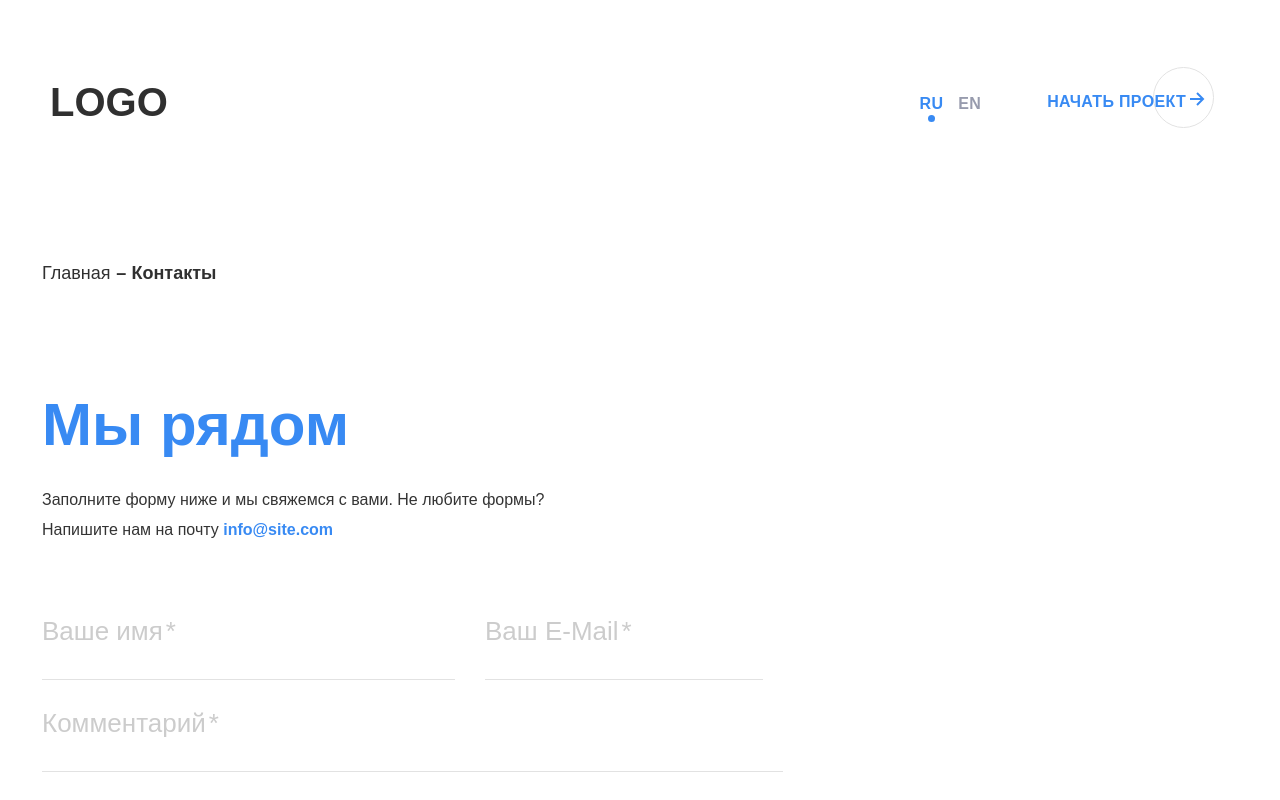
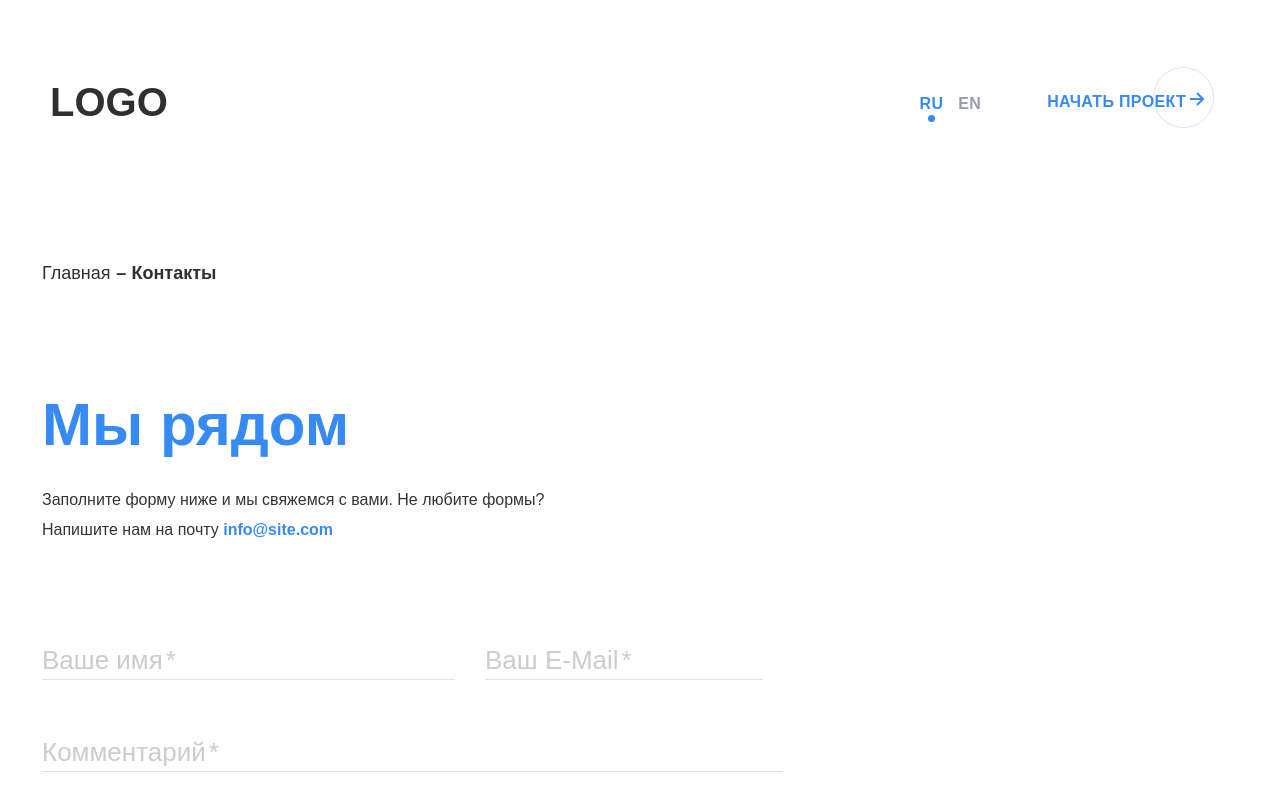
Before and after one commit to polechkapo/test_toimi, a React (Create React App) app: page / in a window 1280 px wide. Built offline with nearby package versions, Linux system fonts and the light colour scheme.

Commit message:
fixed bugs

```diff
--- a/src/components/App/FormPage/Content/content.module.scss
+++ b/src/components/App/FormPage/Content/content.module.scss
@@ -168,7 +168,7 @@
 
   &__form-name-p {
     position: absolute;
-    top: -83%;
+    top: 0;
     z-index: 9;
     font-family: "Gilroy", sans-serif;
     font-style: normal;
@@ -182,7 +182,7 @@
   &__form-name:focus + &__form-name-p,
   &__form-name:active + &__form-name-p,
   &__form-name:valid + &__form-name-p {
-    top: -171%;
+    top: -100%;
     font-size: 16px;
   }
 
@@ -266,7 +266,8 @@
     &__form-button {
       position: absolute;
       top: 121%;
-      right: 59%;
+      left: 0%;
+      margin-left: 0;
     }
 
     &__form-name:focus + &__form-name-p,
@@ -282,6 +283,8 @@
   .content {
     margin-left: 10%;
     position: relative;
+    margin-right: 10%;
+    width: 80%;
     &__breadcrums-item {
       font-size: 12px;
       line-height: 14px;
@@ -320,7 +323,8 @@
     &__form-button {
       position: absolute;
       top: 84%;
-      right: 3%;
+      left: 0;
+      margin-left: 0;
     }
 
     &__form-checkbox-input::after {
@@ -355,6 +359,6 @@
   background-repeat: no-repeat;
 }
 
-input[type="text"] {
+input[type="text"], input[type="email"]{
   color: var(--basic-black);
 }
--- a/src/components/App/FormPage/Form/Form.jsx
+++ b/src/components/App/FormPage/Form/Form.jsx
@@ -34,8 +34,8 @@ function Form() {
             </label>
             <label htmlFor="name" className={cx("content__form-label")}>
               <input
-                type="text"
-                name="name"
+                type="email"
+                name="email"
                 className={cx("content__form-name", "content__form-email")}
                 required
               />
@@ -47,7 +47,7 @@ function Form() {
           <label htmlFor="name" className={cx("content__form-label")}>
             <input
               type="text"
-              name="name"
+              name="comment"
               className={cx("content__form-name", "content__form-comment")}
               required
             />
--- a/src/styles/global/base.scss
+++ b/src/styles/global/base.scss
@@ -25,6 +25,7 @@ input {
   border: none;
   border-bottom: 1px solid var(--inputs-border);
   outline:none;
+  -webkit-appearance: none;
 }
 
 button {
```
